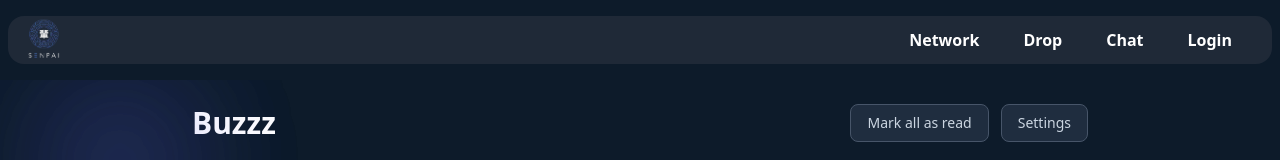
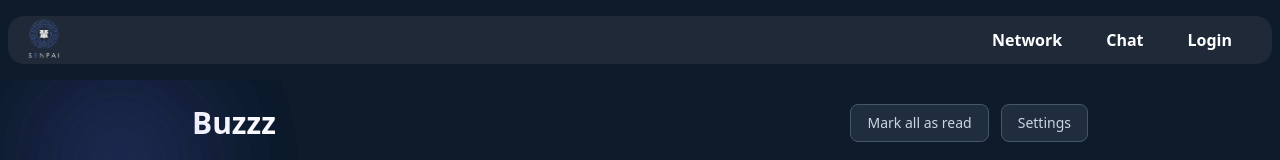
Before and after one commit to siddharth-rishabh/Senpaiya, a React (Vite) app in the folder Frontend/: page /buzz in a window 1280 px wide. Shown: the top 160 px of the page. Built offline with nearby package versions, Linux system fonts and the light colour scheme.

Commit message:
hide crrate drop to kohai

```diff
--- a/Frontend/components/Navbar_.jsx
+++ b/Frontend/components/Navbar_.jsx
@@ -3,12 +3,12 @@ import { Link, useNavigate } from "react-router-dom";
 
 function Navbar_() {
   const navigate = useNavigate();
-  const [userId, setUserId] = useState(null);
+  const [user, setUser] = useState(null);
 
   useEffect(() => {
     const storedUser = JSON.parse(localStorage.getItem("user"));
-    if (storedUser && storedUser.id) {
-      setUserId(storedUser.id);
+    if (storedUser) {
+      setUser(storedUser);
     }
   }, []);
 
@@ -35,17 +35,25 @@ function Navbar_() {
           <Link to="/network" className="hover:text-blue-500 m-3 mr-8 font-bold">
             Network
           </Link>
-          <Link to="/create" className="hover:text-blue-500 m-3 mr-8 font-bold">
-            Drop
-          </Link>
+
+          {/* ✅ Only Senpais can see Drop */}
+          {user?.role === "senpai" && (
+            <Link
+              to="/create"
+              className="text-white hover:text-blue-500 m-3 mr-8 font-bold"
+            >
+              Drop
+            </Link>
+          )}
+
           <Link to="/chats" className="hover:text-blue-500 m-3 mr-8 font-bold">
             Chat
           </Link>
 
-          {userId && (
+          {user ? (
             <>
               <Link
-                to={`/user/${userId}`}
+                to={`/user/${user.id}`}
                 className="hover:text-blue-500 m-3 mr-2 flex items-center"
               >
                 <img src="/profile-user.png" alt="profile" className="h-6" />
@@ -57,9 +65,7 @@ function Navbar_() {
                 Logout
               </button>
             </>
-          )}
-
-          {!userId && (
+          ) : (
             <Link to="/" className="hover:text-blue-500 m-3 mr-10 font-bold">
               Login
             </Link>
```
